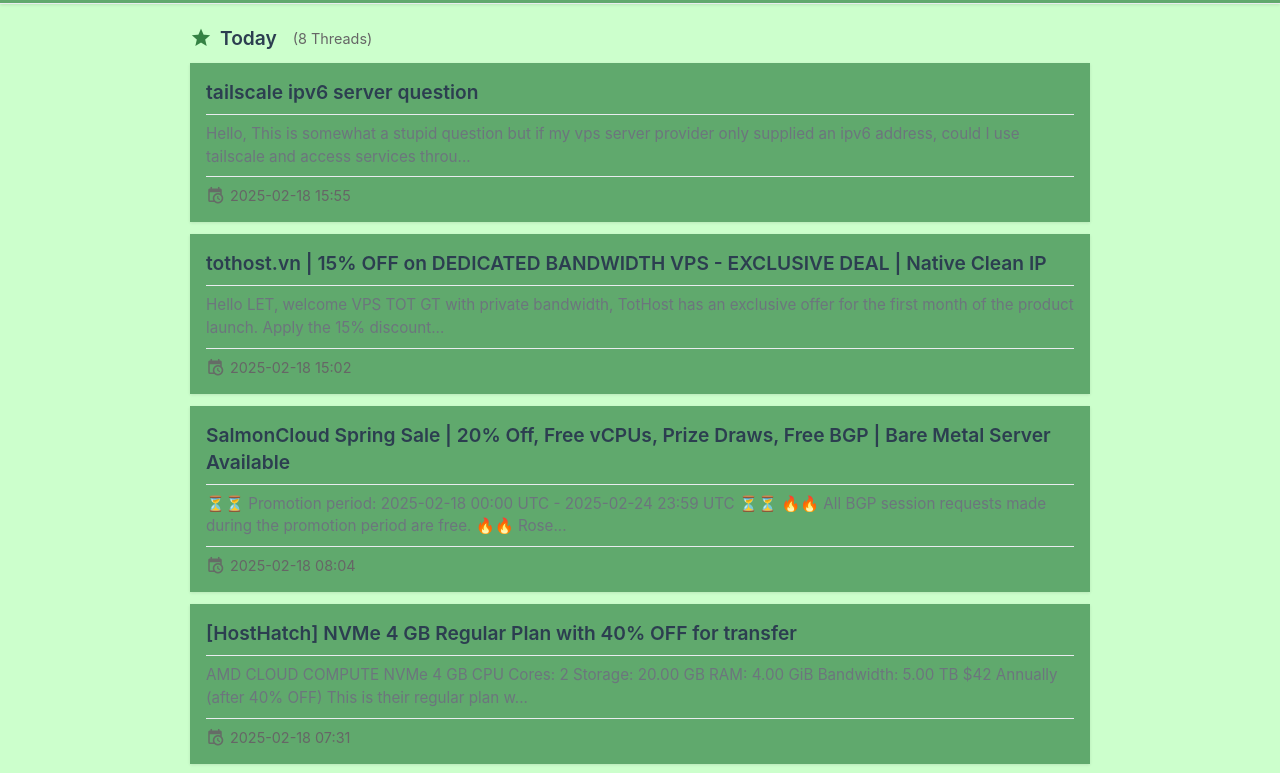
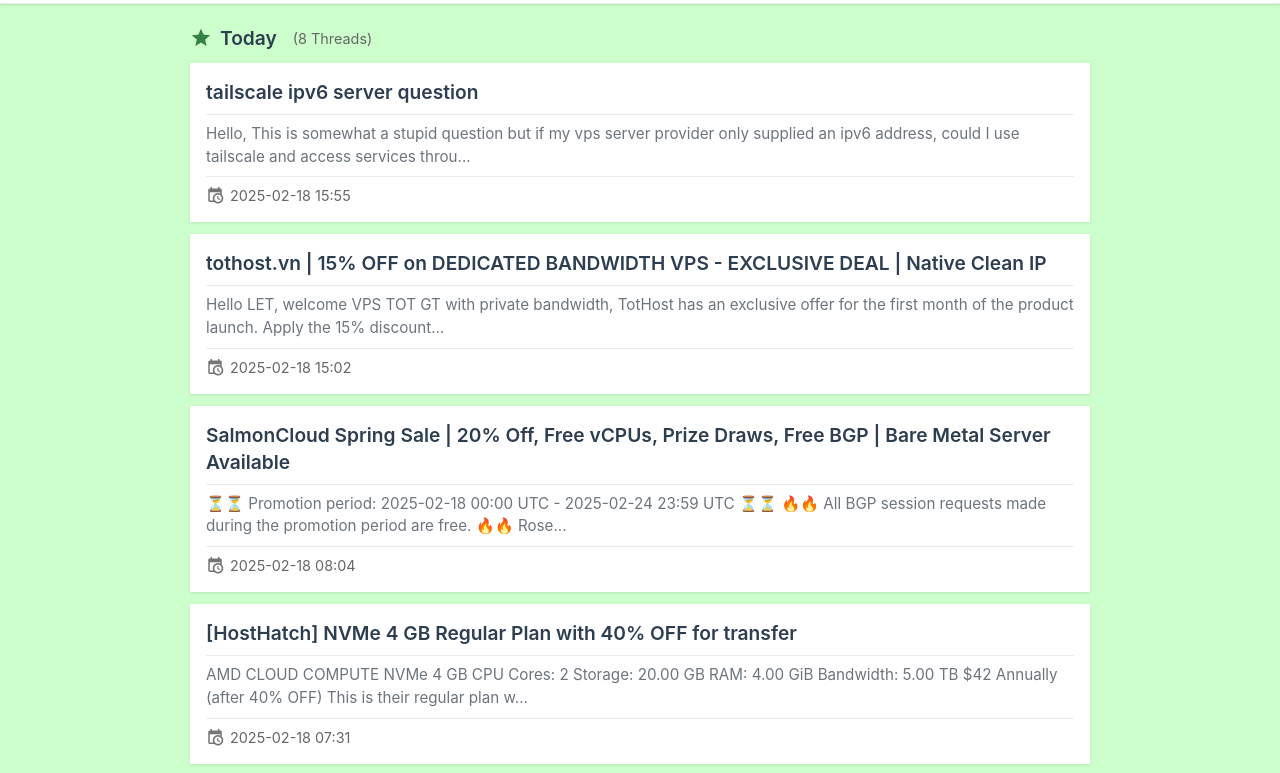
Before and after one commit to jiix/feed, a plain HTML site: page index.html in a window 1280 px wide. Shown: the part 60-833 px from the top of the page. Drawn offline with Linux system fonts and the light colour scheme.

Commit message:
Update style.css

```diff
--- a/static/style.css
+++ b/static/style.css
@@ -4,7 +4,7 @@
     --text-color: #333333;
     --meta-color: #666666;
     --border-color: #e9ecef;
-    --header-bg: #60a96d;
+    --header-bg: #ffffff;
     --hover-color: #358244;
     --summary-color: #6c757d;
 }
```
